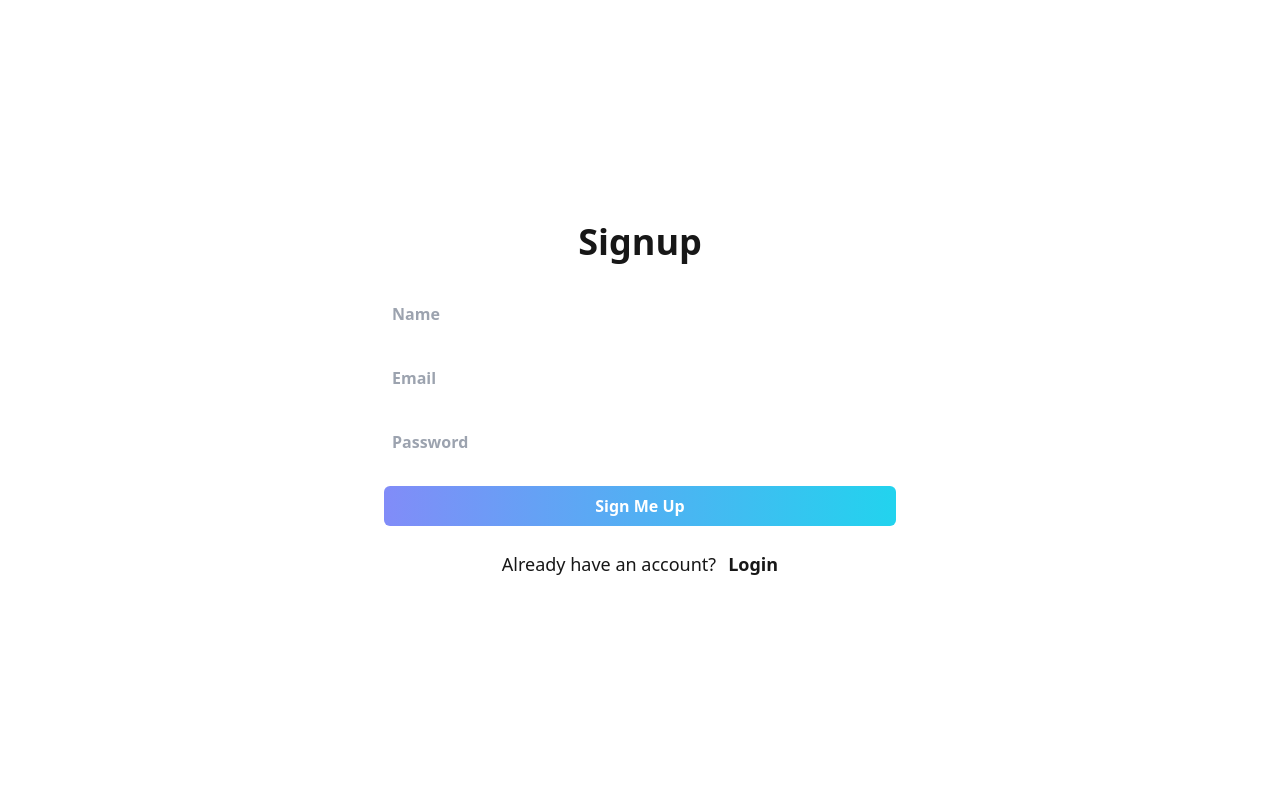
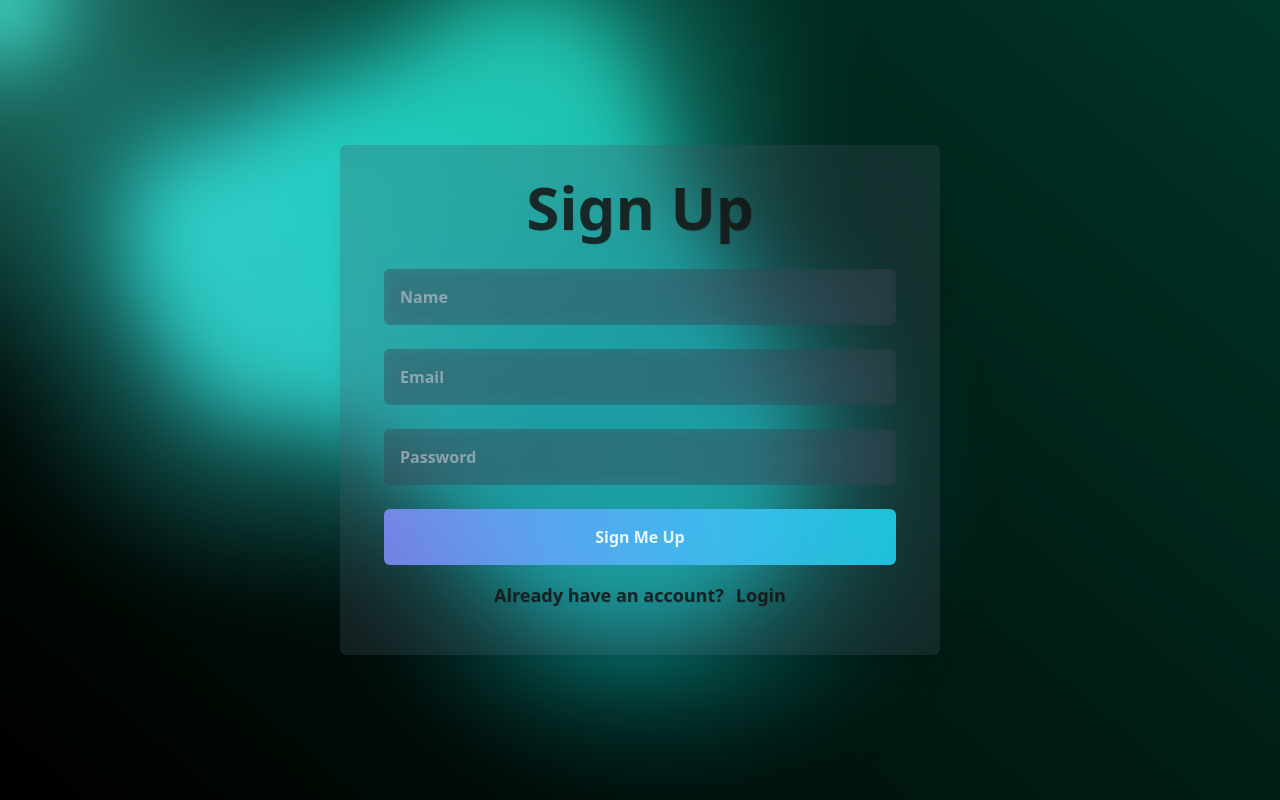
Before and after one commit to caseycantrell/crowdwork-frontend, a Next.js app: page /signup in a window 1280 px wide. Built offline with nearby package versions, Linux system fonts and the light colour scheme.

Commit message:
home, login, and signup restyle

```diff
--- a/src/app/page.tsx
+++ b/src/app/page.tsx
@@ -17,7 +17,7 @@ const Home: React.FC = () => {
       <div className="gradient-bg flex flex-col min-h-screen">
         <div className='login-signup-container text-xl font-bold'>
           <Link href='/login' className=''>Login</Link>
-          <Link href='/signup' className='ml-6'>Signup</Link>
+          <Link href='/signup' className='ml-6'>Sign Up</Link>
         </div>
         <svg xmlns="http://www.w3.org/2000/svg">
           <defs>
--- a/src/pages/login.tsx
+++ b/src/pages/login.tsx
@@ -1,5 +1,3 @@
-"use client";
-
 import { useState, useEffect, MutableRefObject } from 'react';
 import { useRouter } from 'next/router';
 import { motion, AnimatePresence } from 'framer-motion';
@@ -7,7 +5,7 @@ import Link from 'next/link';
 import Button from '../components/UI/Button';
 import Input from '../components/UI/Input';
 import { signIn, useSession } from 'next-auth/react';
-import { useInteractiveEffect } from '@/hooks/useInteractiveEffect';
+import { useInteractiveEffect } from '../hooks/useInteractiveEffect';
 import '../../src/styles/gradient-bg.css'
 
 const LoginPage: React.FC = () => {
@@ -63,7 +61,7 @@ const LoginPage: React.FC = () => {
   return (
     <div className="gradient-bg min-h-screen flex flex-col items-center justify-center">
       <div className="text-container">
-       <div className='backdrop-blur bg-gray-600/30 border-1 border-gray-500 rounded-md shadow-xl p-8 flex flex-col items-center w-[600px] h-[455px]'>
+        <div className='backdrop-blur bg-gray-600/30 border-1 border-gray-500 rounded-md shadow-xl p-8 flex flex-col items-center w-[600px] h-[435px]'>
           <p className="text-6xl font-extrabold">Login</p>
           <form
             onSubmit={handleSubmit}
@@ -87,15 +85,15 @@ const LoginPage: React.FC = () => {
               Log Me In
             </Button>
           </form>
-      <div className="flex flex-row items-center justify-center mt-6 text-lg relative w-full">
+          <div className="flex flex-row items-center justify-center mt-4 text-lg relative w-full">
             <p className="mr-3 font-semibold">Don't have an account yet?</p>
             <Link href="/signup" className="font-bold hover:text-main ease-in-out duration-300">
-          Signup
+              Sign Up
             </Link>
             <AnimatePresence>
               {showMessage && (
                 <motion.div
-            className={`w-full absolute top-10 text-center font-light ${isError ? 'text-red-500' : 'text-green-400'}`}
+                className={`w-full absolute top-8 text-center font-light ${isError ? 'text-red-500' : 'text-green-400'}`}
                 initial={{ opacity: 0, x: 100 }}
                 animate={{ opacity: 1, x: 0 }}
                 exit={{ opacity: 0, x: 100 }}
--- a/src/pages/signup.tsx
+++ b/src/pages/signup.tsx
@@ -1,10 +1,12 @@
-import { useState, useEffect } from 'react';
+import { useState, useEffect, MutableRefObject } from 'react';
 import { useRouter } from 'next/router';
 import { motion, AnimatePresence } from 'framer-motion';
 import Link from 'next/link';
 import { signIn } from 'next-auth/react';
 import Button from '../components/UI/Button';
 import Input from '../components/UI/Input';
+import { useInteractiveEffect } from '../hooks/useInteractiveEffect';
+import '../../src/styles/gradient-bg.css'
 
 const SignupPage: React.FC = () => {
   const router = useRouter();
@@ -14,6 +16,8 @@ const SignupPage: React.FC = () => {
   const [ message, setMessage ] = useState<string>('');
   const [ showMessage, setShowMessage ] = useState<boolean>(false);
   const [ isMessageError, setIsMessageError ] = useState<boolean>(false);
+
+  const interactiveRef: MutableRefObject<HTMLDivElement | null> = useInteractiveEffect();
 
   const handleSignup = async (e: React.FormEvent<HTMLFormElement>) => {
     e.preventDefault();
@@ -66,42 +70,48 @@ const SignupPage: React.FC = () => {
   }, [showMessage]);
 
   return (
-    <div className="min-h-screen flex flex-col items-center justify-center">
-      <h1 className="text-4xl font-bold text-center mb-8">Signup</h1>
-      <form onSubmit={handleSignup} className="space-y-6 w-full max-w-lg">
+    <div className="gradient-bg min-h-screen flex flex-col items-center justify-center">
+      <div className="text-container">
+      <div className='backdrop-blur bg-gray-600/30 border-1 border-gray-500 rounded-md shadow-xl p-8 flex flex-col items-center w-[600px] h-[510px]'>
+        <p className="text-6xl font-extrabold">Sign Up</p>
+        <form onSubmit={handleSignup} className="space-y-6 w-full max-w-lg flex flex-col items-center mt-8">
           <Input
               type="text"
               placeholder="Name"
               value={name}
+              className='backdrop-blur bg-gray-700/40 text-white p-4'
               onChange={(e) => setName(e.target.value)}
             />
             <Input
               type="email"
               placeholder="Email"
               value={email}
+              className='backdrop-blur bg-gray-700/40 text-white p-4'
               onChange={(e) => setEmail(e.target.value)}
             />
             <Input
               type="password"
               placeholder="Password"
               value={password}
+              className='backdrop-blur bg-gray-700/40 text-white p-4'
               onChange={(e) => setPassword(e.target.value)}
             />
             <Button
               type="submit"
+              padding='py-4'
               fontWeight="font-bold"
               className="w-full"
             >
               Sign Me Up
             </Button>
         </form>
-      <div className="flex flex-row items-center justify-center text-lg mt-6 relative w-full">
-        <p className="mr-3">Already have an account?</p>
+        <div className="flex flex-row items-center justify-center mt-4 text-lg relative w-full">
+          <p className="mr-3 font-semibold">Already have an account?</p>
           <Link href="/login" className="font-bold hover:text-main ease-in-out duration-300">Login</Link>
           <AnimatePresence>
             {showMessage && (
               <motion.div
-              className={`flex font-bold mt-4 absolute top-6 max-w-lg ${isMessageError ? 'text-red-400 ' : 'text-green-400'}`}
+                className={`w-full absolute top-8 text-center font-light ${isMessageError ? 'text-red-500 ' : 'text-green-400'}`}
                 initial={{ opacity: 0, x: 100 }}
                 animate={{ opacity: 1, x: 0 }}
                 exit={{ opacity: 0, x: 100 }}
@@ -120,6 +130,30 @@ const SignupPage: React.FC = () => {
           </AnimatePresence>
         </div>
       </div>
+      </div>
+      <svg xmlns="http://www.w3.org/2000/svg">
+        <defs>
+          <filter id="goo">
+            <feGaussianBlur in="SourceGraphic" stdDeviation="10" result="blur" />
+            <feColorMatrix
+              in="blur"
+              mode="matrix"
+              values="1 0 0 0 0  0 1 0 0 0  0 0 1 0 0  0 0 0 18 -8"
+              result="goo"
+            />
+            <feBlend in="SourceGraphic" in2="goo" />
+          </filter>
+        </defs>
+      </svg>
+      <div className="gradients-container">
+        <div className="g1"></div>
+        <div className="g2"></div>
+        <div className="g3"></div>
+        <div className="g4"></div>
+        <div className="g5"></div>
+        <div ref={interactiveRef} className="interactive"></div>
+      </div>
+    </div>
   );
 };
 
```
Lines whose indentation alone changed are shown as unchanged.
